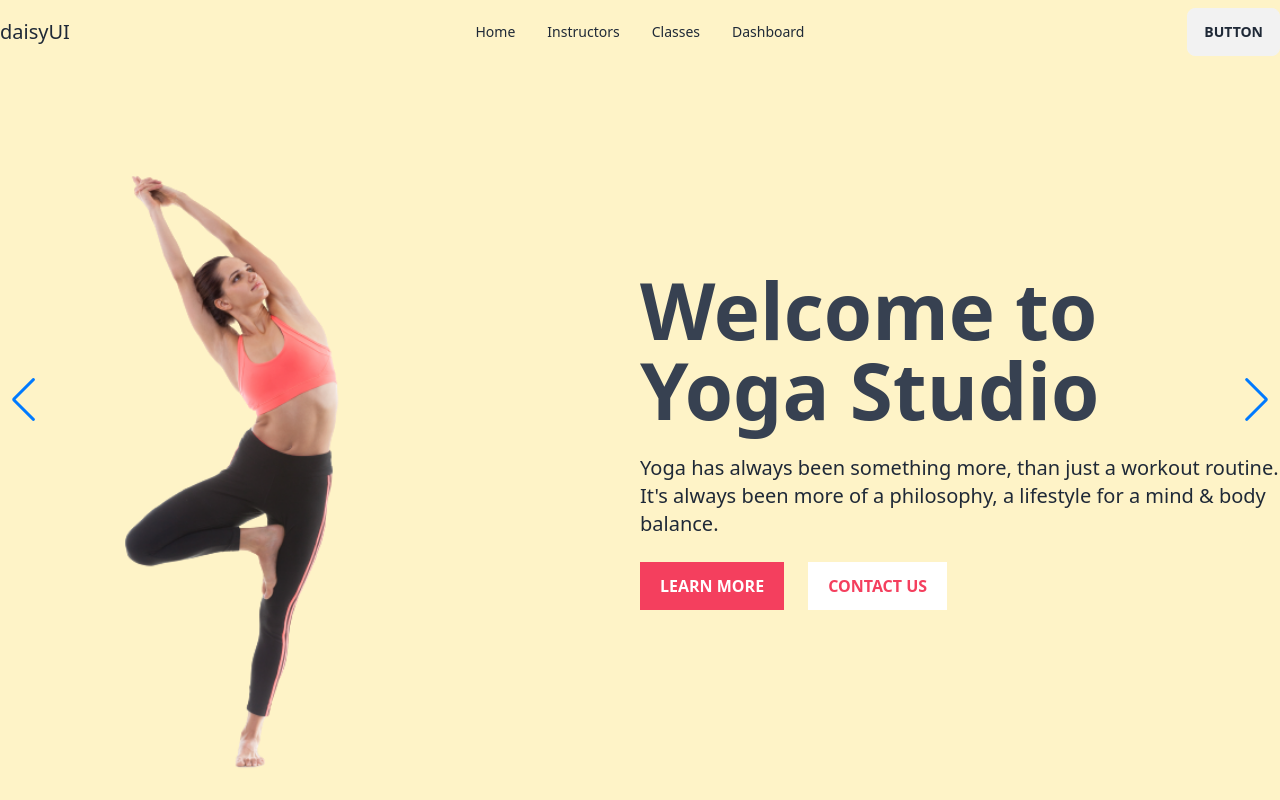
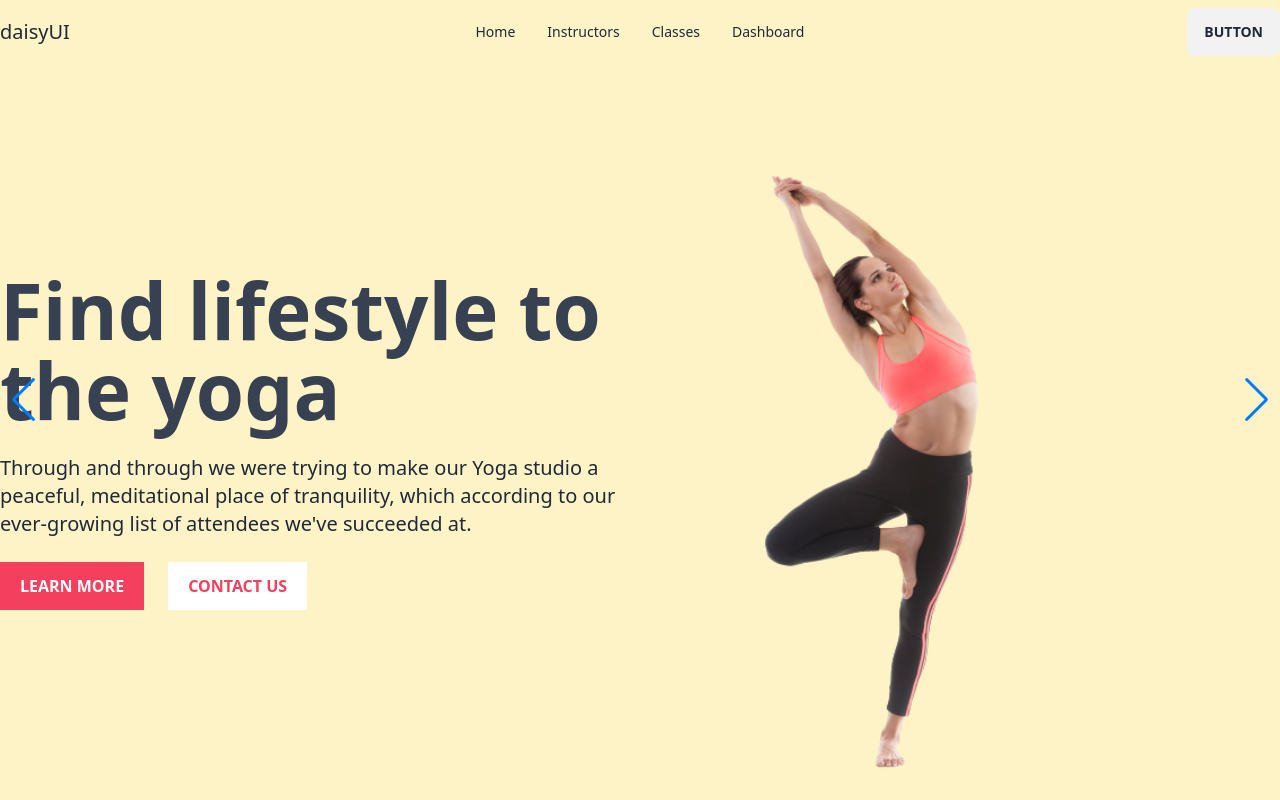
Before and after one commit to AhmedRamim/BedRock-Yoga-client-side, a React (Vite) app: page / in a window 1280 px wide. Built offline with nearby package versions, Linux system fonts and the light colour scheme.

Commit message:
slider added

```diff
--- a/src/pages/Home/Banner.jsx
+++ b/src/pages/Home/Banner.jsx
@@ -33,15 +33,15 @@ const Banner = () => {
                         </div>
                     </SwiperSlide>
                     <SwiperSlide className="bg-amber-100"> <div className="md:flex container px-6 md:px-0   md:pt-20 h-full items-center justify-center">
+                        <div className="md:w-1/2 space-y-6">
+                            <h1 className="text-[78px] text-gray-700 leading-[5rem] font-bold">
+                            Find lifestyle to the yoga</h1>
+                            <p className="text-xl">Through and through we were trying to make our Yoga studio a peaceful, meditational place of tranquility, which according to our ever-growing list of attendees we've succeeded at.</p>
+                            <button className="bg-rose-500 hover:bg-rose-600 uppercase text-white font-bold py-3 px-5">Learn More</button>
+                            <button className="bg-white ml-6 hover:bg-gray-50 uppercase text-rose-500 font-bold py-3 px-5">Contact us</button>
+                        </div>
                         <div className="md:w-1/2">
                             <img className="w-[460px]" src={slider1} alt="" />
-                        </div>
-                        <div className="md:w-1/2 space-y-6">
-                            <h1 className="text-[78px] text-gray-700 leading-[5rem] font-bold">
-                                Welcome to Yoga Studio</h1>
-                            <p className="text-xl">Yoga has always been something more, than just a workout routine. It's always been more of a philosophy, a lifestyle for a mind & body balance.</p>
-                            <button className="bg-rose-500 hover:bg-rose-600 uppercase text-white font-bold py-3 px-5">Learn More</button>
-                            <button className="bg-white ml-6 hover:bg-gray-50 uppercase text-rose-500 font-bold py-3 px-5">Contact us</button>
                         </div>
                     </div></SwiperSlide>
                     <SwiperSlide className="bg-blue-100"> <div className="md:flex container px-6 md:px-0   md:pt-20 h-full items-center justify-center">
@@ -50,7 +50,7 @@ const Banner = () => {
                         </div>
                         <div className="md:w-1/2 space-y-6">
                             <h1 className="text-[78px] text-gray-700 leading-[5rem] font-bold">
-                                Welcome to Yoga Studio</h1>
+                            Yoga Studio for Everyone</h1>
                             <p className="text-xl">Yoga has always been something more, than just a workout routine. It's always been more of a philosophy, a lifestyle for a mind & body balance.</p>
                             <button className="bg-rose-500 hover:bg-rose-600 uppercase text-white font-bold py-3 px-5">Learn More</button>
                             <button className="bg-white ml-6 hover:bg-gray-50 uppercase text-rose-500 font-bold py-3 px-5">Contact us</button>
```
